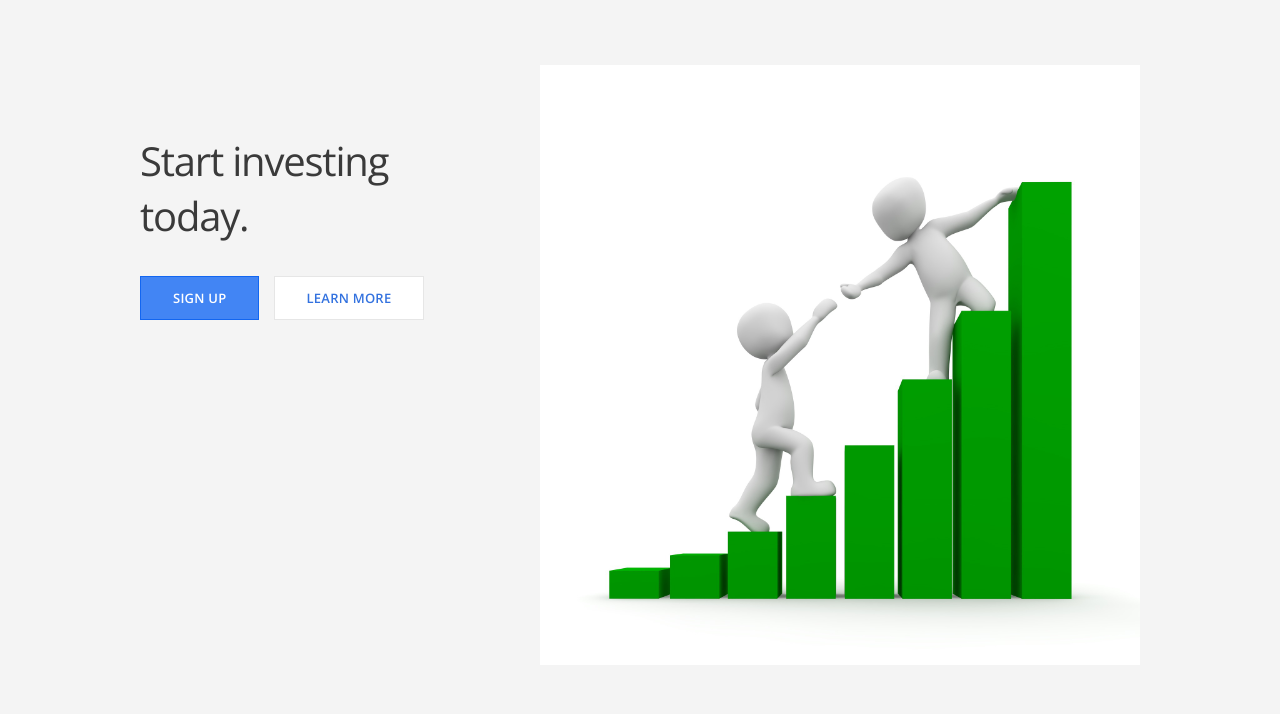
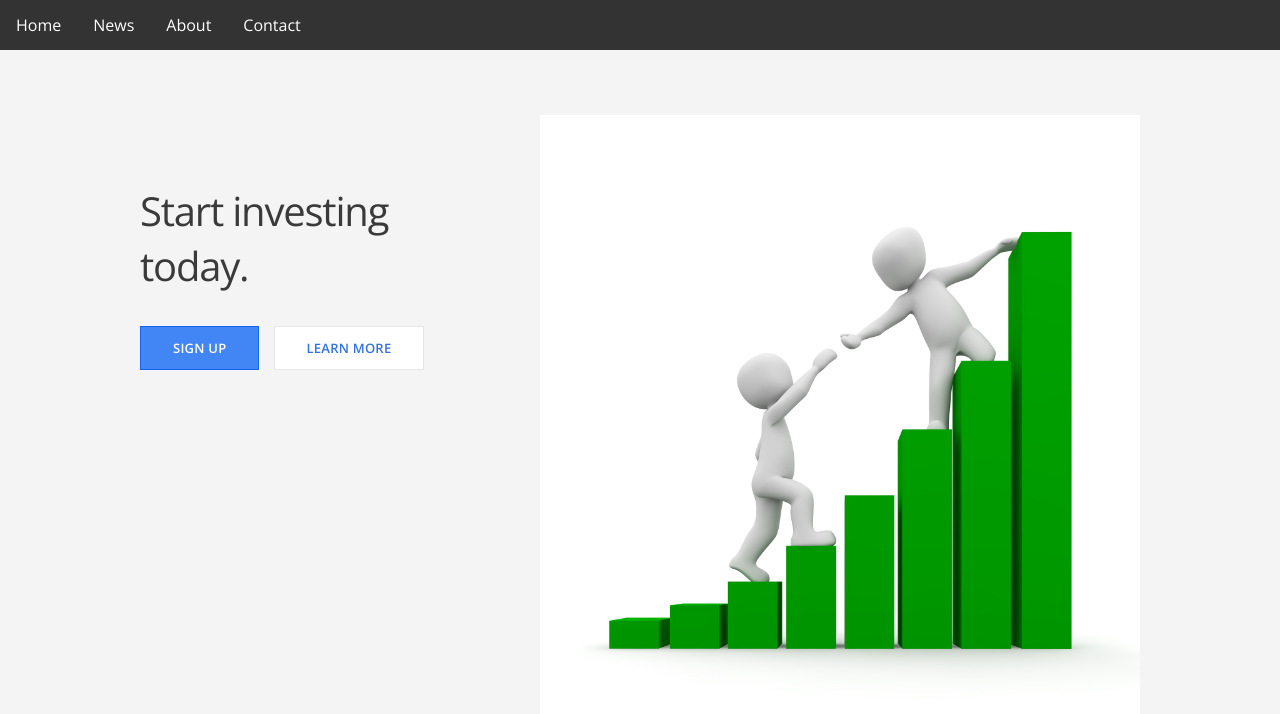
Before and after one commit to ucsb-cs48-w19/6pm-stock-trading, a Flask app: page / in a window 1280 px wide. Shown: the part 50-764 px from the top of the page. Run offline with Flask 2, Linux system fonts and the light colour scheme.

Commit message:
SH created navbar

```diff
--- a/app/templates/index.html
+++ b/app/templates/index.html
@@ -1,9 +1,19 @@
 {% extends "layout.html" %}
 
 {% block content %}
+
+<!DOCTYPE html>
+<html>
+	<head>
+
+
+	{% include 'navbar.html' %}
+
+
+	</head>
 	<main class="hero-section">
+
 		<div class="container">
-
 			<div class="section-content">
 				<h2>Start investing today.</h2>
 				<a href="#" class="btn-primary">Sign up</a>
--- /dev/null
+++ b/app/templates/navbar.html
@@ -0,0 +1,34 @@
+<style>
+	ul {
+	  list-style-type: none;
+	  margin: 0;
+	  padding: 0;
+	  overflow: hidden;
+	  background-color: #333;
+	}
+
+	li {
+	  float: left;
+	}
+
+	li a {
+	  display: block;
+	  color: white;
+	  text-align: center;
+	  padding: 14px 16px;
+	  text-decoration: none;
+	}
+
+	li a:hover {
+	  background-color: #111;
+	}
+
+</style>
+
+<!-- Navigation bar -->
+<ul>
+<li><a href="#">Home</a></li>
+<li><a href="#">News</a></li>
+<li><a href="#">About</a></li>
+<li><a href="#">Contact</a></li>
+</ul>
```
Lines whose indentation alone changed are shown as unchanged.
